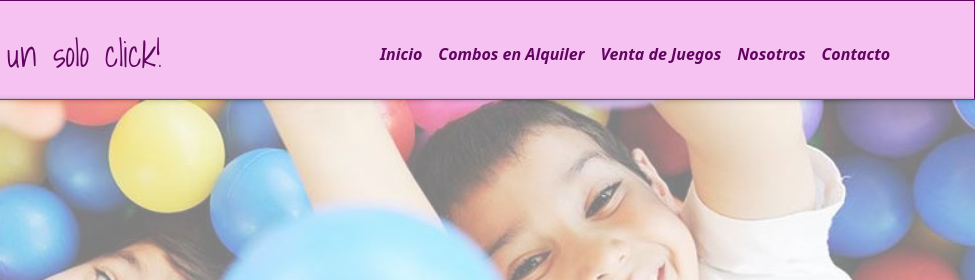
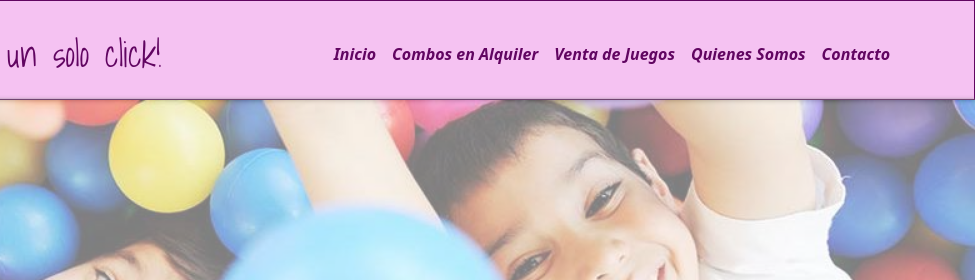
Before and after one commit to VictoriaSantucho/desarrollo_web, a plain HTML site: page index.html in a window 1280 px wide. Shown: the top 280 px of the page, 305-1280 px from the left. Drawn offline with nearby package versions, Linux system fonts and the light colour scheme; a web font is replaced by a local one.

Commit message:
Entrega final

```diff
--- a/index.html
+++ b/index.html
@@ -39,7 +39,7 @@
                                 <a href="./Pages/venta.html" class="nav-link">Venta de Juegos</a>
                             </li>
                             <li class="nav-item menu-item active">
-                                <a href="./Pages/quienesSomos.html" class="nav-link ">Nosotros</a>
+                                <a href="./Pages/quienesSomos.html" class="nav-link ">Quienes Somos</a>
                             </li>
                             <li class="nav-item menu-item active">
                                 <a href="./Pages/contacto.html" class="nav-link">Contacto</a>
```
